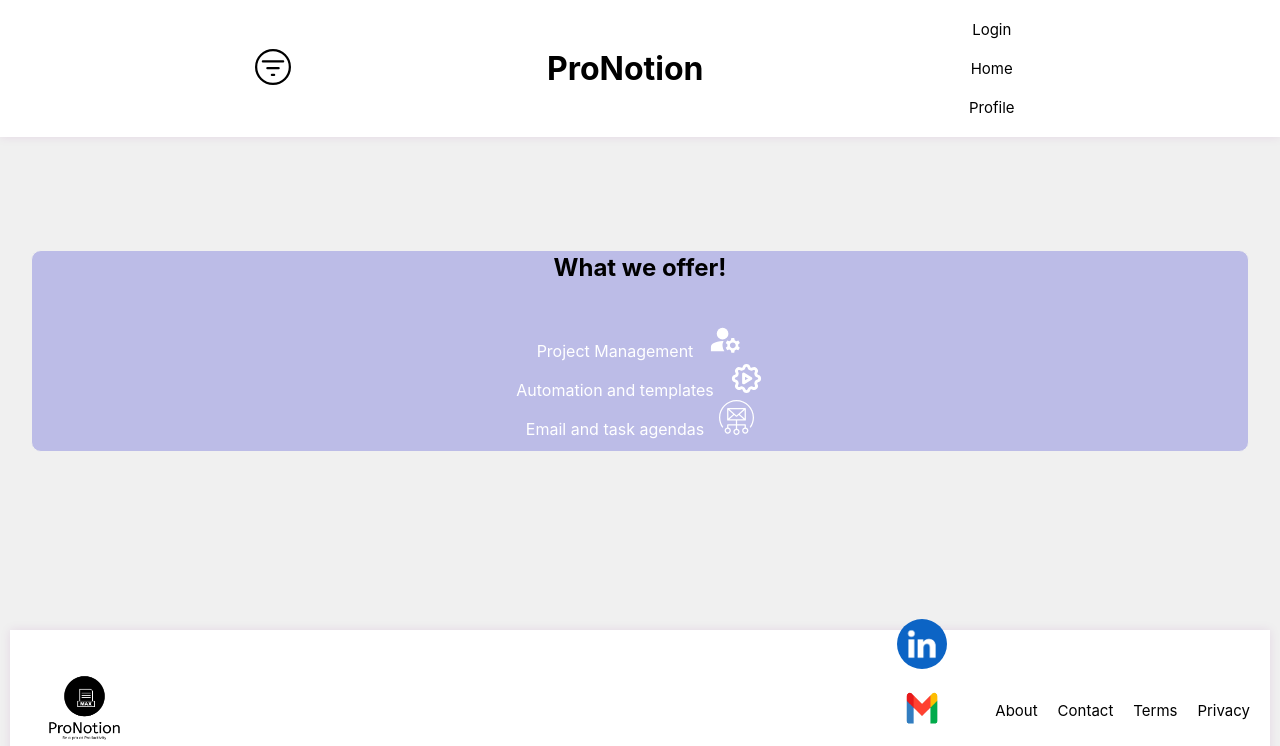
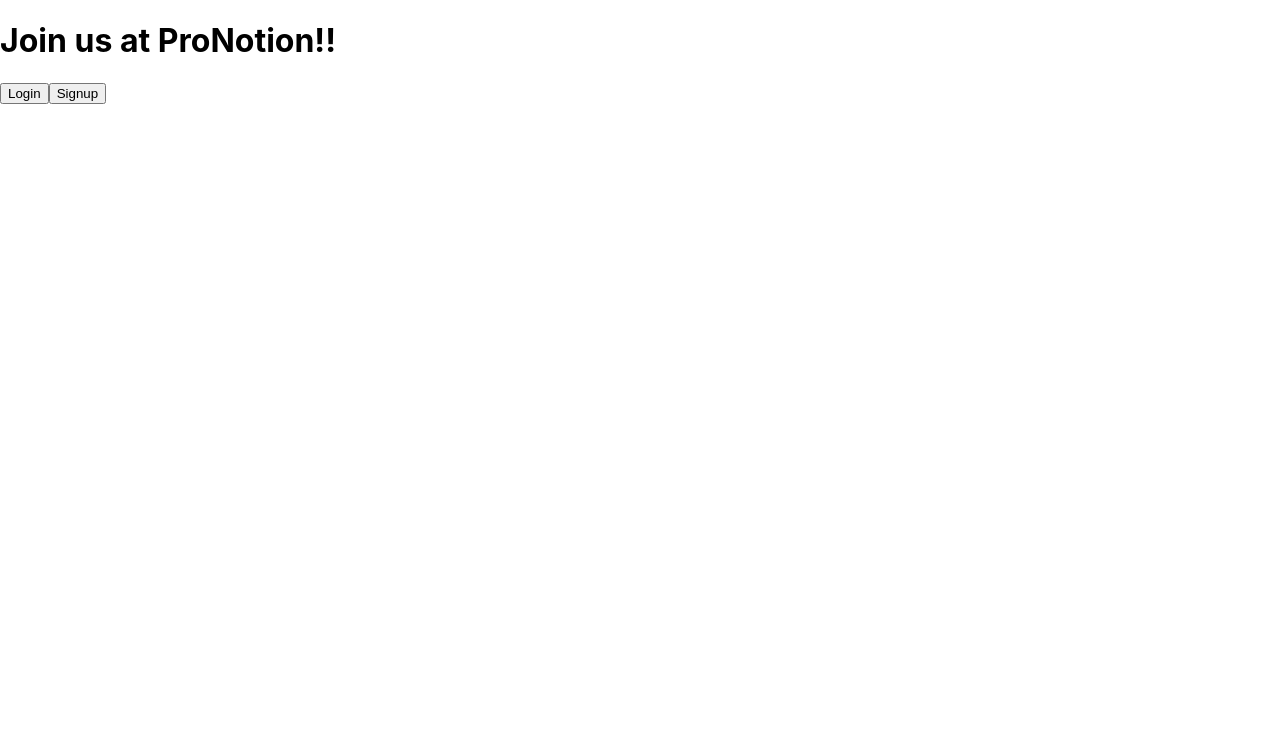
Before and after one commit to kam-stand/ProNotion, a React (Create React App) app in the folder client/pronotion/: page / in a window 1280 px wide. Shown: the top 746 px of the page. Built offline with nearby package versions, Linux system fonts and the light colour scheme.

Commit message:
completed login and signup front end skeleton

```diff
--- a/client/pronotion/custom.d.ts
+++ b/client/pronotion/custom.d.ts
@@ -2,3 +2,9 @@ declare module "*.gif" {
     const value: string;
     export default value;
   }
+
+  // custom.d.ts
+declare module "*.jpeg" {
+  const value: string;
+  export default value;
+}
--- a/client/pronotion/src/App.tsx
+++ b/client/pronotion/src/App.tsx
@@ -1,9 +1,9 @@
-import WelcomePage from "./pages/welcome_page";
+import AuthPage from "./pages/auth_page";
 
 function App() {
   return (
     <>
-      <WelcomePage />
+      <AuthPage />
     </>
   );
 }
--- a/client/pronotion/src/pages/auth_page.tsx
+++ b/client/pronotion/src/pages/auth_page.tsx
@@ -1,18 +1,44 @@
+import React from "react";
+
+const Login = () => {
+  return (
+    <div className="login">
+      <h1>Login</h1>
+      <input type="text" placeholder="Email" />
+      <input type="password" placeholder="Password" />
+      <button>Login</button>
+    </div>
+  );
+};
+
+const Signup = () => {
+  return (
+    <div className="signup">
+      <h1>Signup</h1>
+      <input type="text" placeholder="Email" />
+      <input type="password" placeholder="Password" />
+      <input type="password" placeholder="Confirm Password" />
+      <button>Signup</button>
+    </div>
+  );
+};
+
 export default function AuthPage() {
+  const [auth, setAuth] = React.useState<null | "login" | "signup">(null);
+
+  const handleAuth = (event: React.MouseEvent<HTMLButtonElement>) => {
+    setAuth(event.currentTarget.innerText.toLowerCase() as "login" | "signup");
+  };
+
   return (
-    <>
-      <div>
-        <h1>ProNotion </h1>
-        <h3>
-          ProNotion is a platform to share your ideas, thoughts, and knowledge
-          with the world.{" "}
-        </h3>
-
-        <div>
-          <button>Sign Up</button>
-          <button>Sign In</button>
-        </div>
+    <div className="auth-parent">
+      <h1>Join us at ProNotion!!</h1>
+      <div className="auth-button">
+        <button onClick={handleAuth}>Login</button>
+        <button onClick={handleAuth}>Signup</button>
       </div>
-    </>
+      {auth === "login" && <Login />}
+      {auth === "signup" && <Signup />}
+    </div>
   );
 }
--- a/client/pronotion/src/pages/welcome_page.tsx
+++ b/client/pronotion/src/pages/welcome_page.tsx
@@ -37,6 +37,20 @@ export default function WelcomePage() {
           </div>
         </div>
       </div>
+      <div className="infographic">
+        <img
+          src="https://encrypted-tbn0.gstatic.com/images?q=tbn:ANd9GcQd5j-egRUfvCx1xK_LPVmf4o5XgNZh4jCxVw&usqp=CAU"
+          alt="project-management"
+          sizes="30"
+        />
+        <div className="info-2">
+          <h2>Project Management</h2>
+          <p>
+            Manage your projects with ease. Create, assign, and track tasks
+            efficiently.
+          </p>
+        </div>
+      </div>
 
       <div className="welcome-body">
         <div className="info">
@@ -61,18 +75,18 @@ export default function WelcomePage() {
           </div>
         </div>
       </div>
-      <div className="welcome-body">
-        <div className="info">
-          <div>
-            <h2>How to get started?</h2>
-            <div className="sub-info">
-              <ol className="list">
-                <li>Sign up</li>
-                <li>Sign in</li>
-                <li>Start using</li>
-              </ol>
-            </div>
-          </div>
+      <div className="infographic">
+        <img
+          src="https://encrypted-tbn0.gstatic.com/images?q=tbn:ANd9GcQ24i_9FEeJJoxFjG5wyFR_ntQHY4gGjB_7QA&usqp=CAU"
+          alt="dev-management"
+          sizes="30"
+        />
+        <div className="info-2">
+          <h2>Development Management</h2>
+          <p>
+            Manage your development projects with ease. Create, assign, and
+            track tasks efficiently.
+          </p>
         </div>
       </div>
 
--- a/client/pronotion/src/styles/auth_page.css
+++ b/client/pronotion/src/styles/auth_page.css
@@ -0,0 +1,56 @@
+.auth-parent {
+    display: flex;
+    flex-direction: column;
+    align-items: center;
+    gap: 20px;
+    padding: 40px;
+    background-color: #f9f9f9;
+    border-radius: 10px;
+    box-shadow: 0 4px 8px rgba(0, 0, 0, 0.1);
+  }
+
+  .auth-button {
+    display: flex;
+    gap: 10px;
+  }
+
+  .auth-button button {
+    padding: 10px 20px;
+    border: none;
+    border-radius: 5px;
+    background-color: #4CAF50;
+    color: white;
+    cursor: pointer;
+    transition: background-color 0.3s;
+  }
+
+  .auth-button button:hover {
+    background-color: #45a049;
+  }
+
+  .login, .signup {
+    display: flex;
+    flex-direction: column;
+    gap: 10px;
+  }
+
+  .login input, .signup input {
+    padding: 10px;
+    border: 1px solid #ccc;
+    border-radius: 5px;
+    width: 100%;
+  }
+
+  .login button, .signup button {
+    padding: 10px;
+    border: none;
+    border-radius: 5px;
+    background-color: #4CAF50;
+    color: white;
+    cursor: pointer;
+    transition: background-color 0.3s;
+  }
+
+  .login button:hover, .signup button:hover {
+    background-color: #45a049;
+  }
--- a/client/pronotion/src/styles/welcome_page.css
+++ b/client/pronotion/src/styles/welcome_page.css
@@ -15,7 +15,7 @@
     display: flex;
     justify-content: space-evenly;
     gap: 40px;
-    margin: 50px;
+    margin: 20px;
     border: 1px solid #f0f0f0;
     height: 200px;
     width: 95%;
@@ -65,7 +65,7 @@ li{
 }
 
 /* Style for the fifth welcome body */
-.welcome-body:nth-child(5) {
+.welcome-body:nth-child(6) {
     background-color: #7d7dc9; /* Slightly darker */
 }
 .sub-info{
@@ -78,3 +78,41 @@ li{
     text-align: center;
     align-items: center;
 }
+
+.infographic{
+background-color: white;
+  height: 400px;
+    width: 95%;
+    display: flex;
+    justify-content: space-evenly;
+    align-items: center;
+    animation: fadeIn 2s;
+    border-radius: 20px;
+    /* create a shadow */
+    box-shadow: 0 4px 8px 0 rgba(0,0,0,0.2);
+
+}
+
+.infographic img{
+  width: max-content;
+  height: max-content;
+}
+
+/* create a animation for the opacity to increase for the inforgraphic when loading */
+@keyframes fadeIn {
+  0% {
+    opacity: 0;
+  }
+  100% {
+    opacity: 1;
+  }
+}
+
+.infographic img {
+  animation: fadeIn 2s;
+}
+
+/* create hoover affect for inforgraphic images */
+.infographic img:hover {
+  transform: scale(1.1);
+}
```
Also changed, not shown: client/pronotion/src/assets/project-management.jpeg (added).
